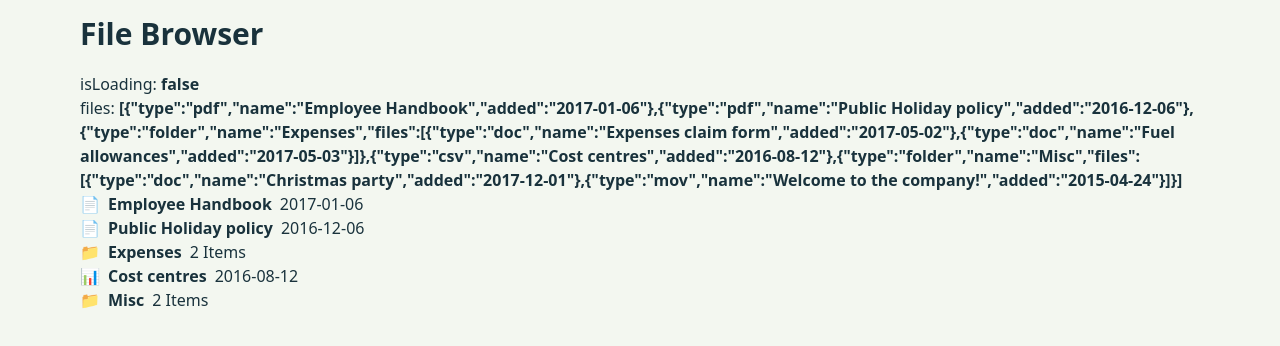
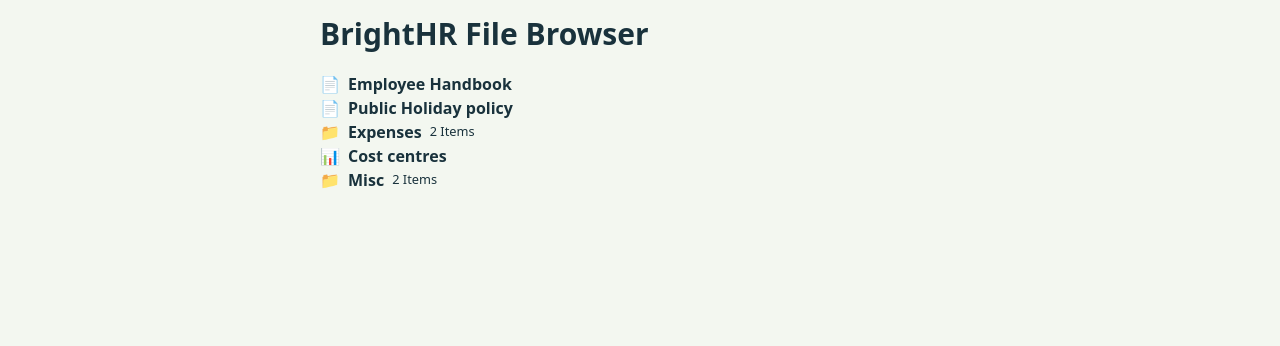
Before and after one commit to Harrywg/react-file-browser, a React (Vite) app: page / in a window 1280 px wide. Shown: the top 346 px of the page. Built offline with nearby package versions, Linux system fonts and the light colour scheme.

Commit message:
wip: refactor folder to dynamic routes

```diff
--- a/src/App.tsx
+++ b/src/App.tsx
@@ -1,30 +1,26 @@
 import useFilesQuery from '@/lib/hooks/useFilesQuery';
 import Header from '@/components/Header';
-import AssetCard from '@/components/File/AssetItem';
-import FolderCard from '@/components/File/FolderItem';
-import { Routes, Route, Link } from 'react-router-dom';
+import { Routes, Route } from 'react-router-dom';
 import DirectoryView from '@/views/DirectoryView';
 import AssetView from '@/views/AssetView';
 
 export default function App() {
-   // Due to lack of data, fetching all content at top level
+   // Due to small dataset, fetching all content at top level
    const { files, isLoading } = useFilesQuery();
    return (
-      <div className="mx-auto w-full max-w-6xl p-4">
+      <div className="mx-auto w-full max-w-2xl p-4">
          <Header />
          <main>
-            <p>
-               isLoading: <strong>{isLoading ? 'true' : 'false'}</strong>
-            </p>
-            <p>
-               files: <strong>{JSON.stringify(files)}</strong>
-            </p>
+            {isLoading ? (
+               <p className="text-gray-500">Fetching Files...</p>
+            ) : (
+               <Routes>
+                  <Route path="/" element={<DirectoryView files={files} />} />
+                  <Route path="/*" element={<DirectoryView breadcrumbs={true} files={files} />} />
+                  <Route path="/asset/:name" element={<AssetView files={files} />} />
+               </Routes>
+            )}
          </main>
-
-         <Routes>
-            <Route path="/" element={<DirectoryView files={files} />} />
-            <Route path="/asset/:name" element={<AssetView files={files} />} />
-         </Routes>
       </div>
    );
 }
--- a/src/components/File/AssetItem.tsx
+++ b/src/components/File/AssetItem.tsx
@@ -8,10 +8,9 @@
 
 export default function AssetItem({ asset }: Props) {
    return (
-      <Item handleClick={() => {}}>
+      <Item className="group cursor-pointer" handleClick={() => {}}>
          <p>{dictFileIcon[asset.type]}</p>
-         <h2 className="text-md font-bold">{asset.name}</h2>
-         <p>{asset.added}</p>
+         <h2 className="text-md font-bold group-hover:underline">{asset.name}</h2>
       </Item>
    );
 }
--- a/src/components/File/FolderItem.tsx
+++ b/src/components/File/FolderItem.tsx
@@ -1,33 +1,19 @@
 import { useState } from 'react';
-import { Asset, Folder } from '@/lib/types';
+import { Folder } from '@/lib/types';
 import { dictFileIcon } from '@/lib/dicts';
+import { convertToSlug } from '@/lib/utils';
 import Item from '@/components/File/Item';
-import AssetItem from '@/components/File/AssetItem';
-
 interface Props {
    folder: Folder;
 }
 
 export default function FolderItem({ folder }: Props) {
-   const [isOpen, setIsOpen] = useState(false);
+   const slug = convertToSlug(folder.name);
    return (
-      <>
-         <Item handleClick={() => setIsOpen(!isOpen)}>
-            <p>{dictFileIcon.folder}</p>
-            <h2 className="text-md font-bold">{folder.name}</h2>
-            <p>{folder.files?.length ?? 0} Items</p>
-         </Item>
-         {isOpen && (
-            <div className="ml-4">
-               {folder.files?.map((file: Asset | Folder) => {
-                  return file.type === 'folder' ? (
-                     <FolderItem key={file.name} folder={file} />
-                  ) : (
-                     <AssetItem key={file.name} asset={file} />
-                  );
-               })}
-            </div>
-         )}
-      </>
+      <Item as="link" to={slug}>
+         <p>{dictFileIcon.folder}</p>
+         <h2 className="text-md font-bold">{folder.name}</h2>
+         <small>{folder.files?.length ?? 0} Items</small>
+      </Item>
    );
 }
--- a/src/components/File/Item.tsx
+++ b/src/components/File/Item.tsx
@@ -1,12 +1,32 @@
+import { Link } from 'react-router-dom';
+import { ElementType } from 'react';
+
 interface Props {
-   handleClick: () => void;
    children: React.ReactNode;
+   attributes?: React.HTMLAttributes<HTMLButtonElement>;
+   className?: string;
+   handleClick?: () => void;
+   as?: 'button' | 'link';
+   to?: string;
 }
 
-export default function Item({ handleClick, children }: Props) {
+export default function Item({
+   handleClick,
+   children,
+   className,
+   as = 'button',
+   to,
+   ...attributes
+}: Props) {
+   const Component: ElementType = as === 'link' ? Link : 'button';
    return (
-      <button className="flex items-center gap-2" onClick={handleClick}>
+      <Component
+         {...(as === 'link' ? { to } : null)}
+         className={`flex items-center gap-2 ${className}`}
+         onClick={handleClick}
+         {...attributes}
+      >
          {children}
-      </button>
+      </Component>
    );
 }
--- a/src/components/Header.tsx
+++ b/src/components/Header.tsx
@@ -1,7 +1,7 @@
 export default function Header() {
    return (
       <header>
-         <h1 className="mb-5 text-3xl font-bold">File Browser</h1>
+         <h1 className="mb-5 text-3xl font-bold">BrightHR File Browser</h1>
       </header>
    );
 }
--- /dev/null
+++ b/src/lib/utils.ts
@@ -0,0 +1,3 @@
+export const convertToSlug = (name: string) => {
+    return '/' + name.toLowerCase().replace(/ /g, '-');
+};
--- a/src/views/DirectoryView.tsx
+++ b/src/views/DirectoryView.tsx
@@ -1,15 +1,27 @@
 import AssetCard from '@/components/File/AssetItem';
 import FolderCard from '@/components/File/FolderItem';
 import { Asset, Folder } from '@/lib/types';
+import { useParams, useLocation } from 'react-router-dom';
 
 interface DirectoryViewProps {
    files: (Asset | Folder)[];
+   breadcrumbs?: boolean;
 }
 
-export default function DirectoryView({ files }: DirectoryViewProps) {
+export default function DirectoryView({ files, breadcrumbs = false }: DirectoryViewProps) {
+   const location = useLocation();
+   const pathSegments = location.pathname.split('/').filter(Boolean);
+
+   // Filter files based on the current path
+   const currentFiles = files.filter((file) => {
+      if (pathSegments.length === 0) return true;
+      // TODO: Implement proper file filtering based on the current path
+      return true;
+   });
+
    return (
       <div className="">
-         {files.map((file) =>
+         {currentFiles.map((file) =>
             file.type === 'folder' ? (
                <FolderCard key={file.name} folder={file} />
             ) : (
```
